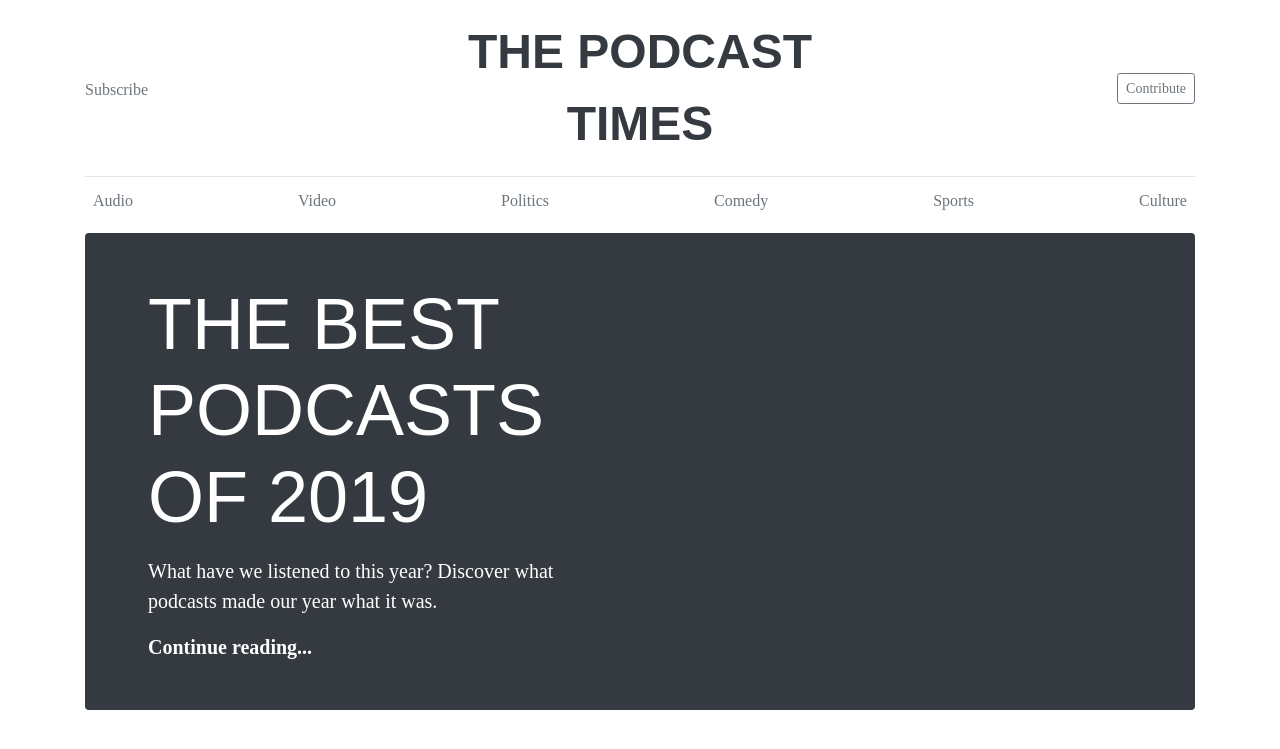
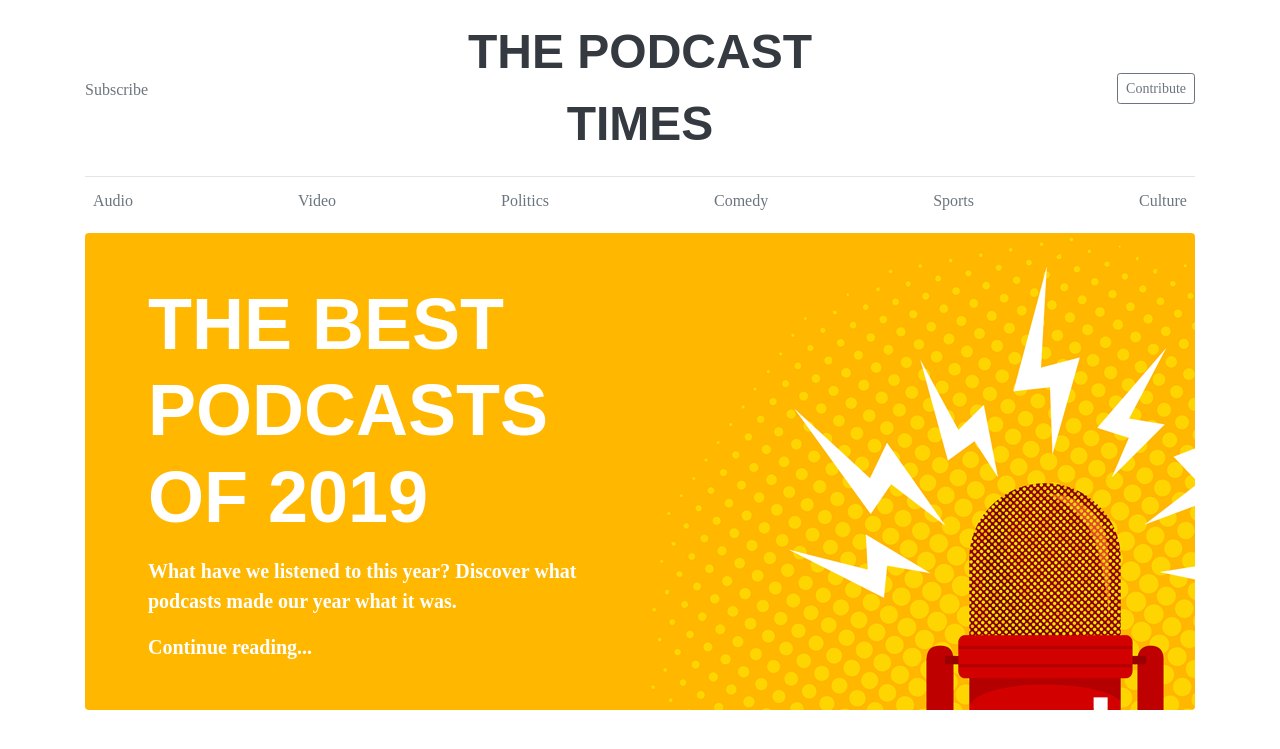
Before and after one commit to Eracom-ID471/projet-3-jekyll-webzine-simonpinkas, a Jekyll site: the page built from index.html, in a window 1280 px wide. Shown: the top 749 px of the page. Built offline with Jekyll 4.4.1, drawn with Linux system fonts in a browser that asks for light colours; some web fonts are replaced.

Commit message:
Jumobtron as variable

```diff
--- a/_layouts/front-page.html
+++ b/_layouts/front-page.html
@@ -8,10 +8,10 @@
     {% include nav.html %}
     {% for post in site.posts %}
     {% if post.title == page.jumbotron %}
-    <div class="jumbotron p-3 p-md-5 text-white rounded bg-dark">
+    <div class="jumbotron p-3 p-md-5 text-white rounded bg-dark" style="background-image: url('{{post.image | relative_url}}');">
       <div class="col-md-6 px0">
-        <h1 class="display-3 text-uppercase">{{post.title}}</h1>
-        <p class="lead my-3">
+        <h1 class="display-3 font-weight-bold text-uppercase ">{{post.title}}</h1>
+        <p class="font-weight-bold lead my-3">
           {{post.subtitle}}
         </p>
         <p class="lead mb-0">
--- a/_posts/2019-12-09-best-podcasts-of-2019.html
+++ b/_posts/2019-12-09-best-podcasts-of-2019.html
@@ -1,4 +1,5 @@
 ---
 title: The Best Podcasts of 2019
 subtitle: What have we listened to this year? Discover what podcasts made our year what it was.
+image: assets/img/posts/2019-12-09-best-podcasts-of-2019.png
 ---
```
Also changed, not shown: assets/img/posts/2019-12-09-best-podcasts-of-2019.png (added), 3 other files.
